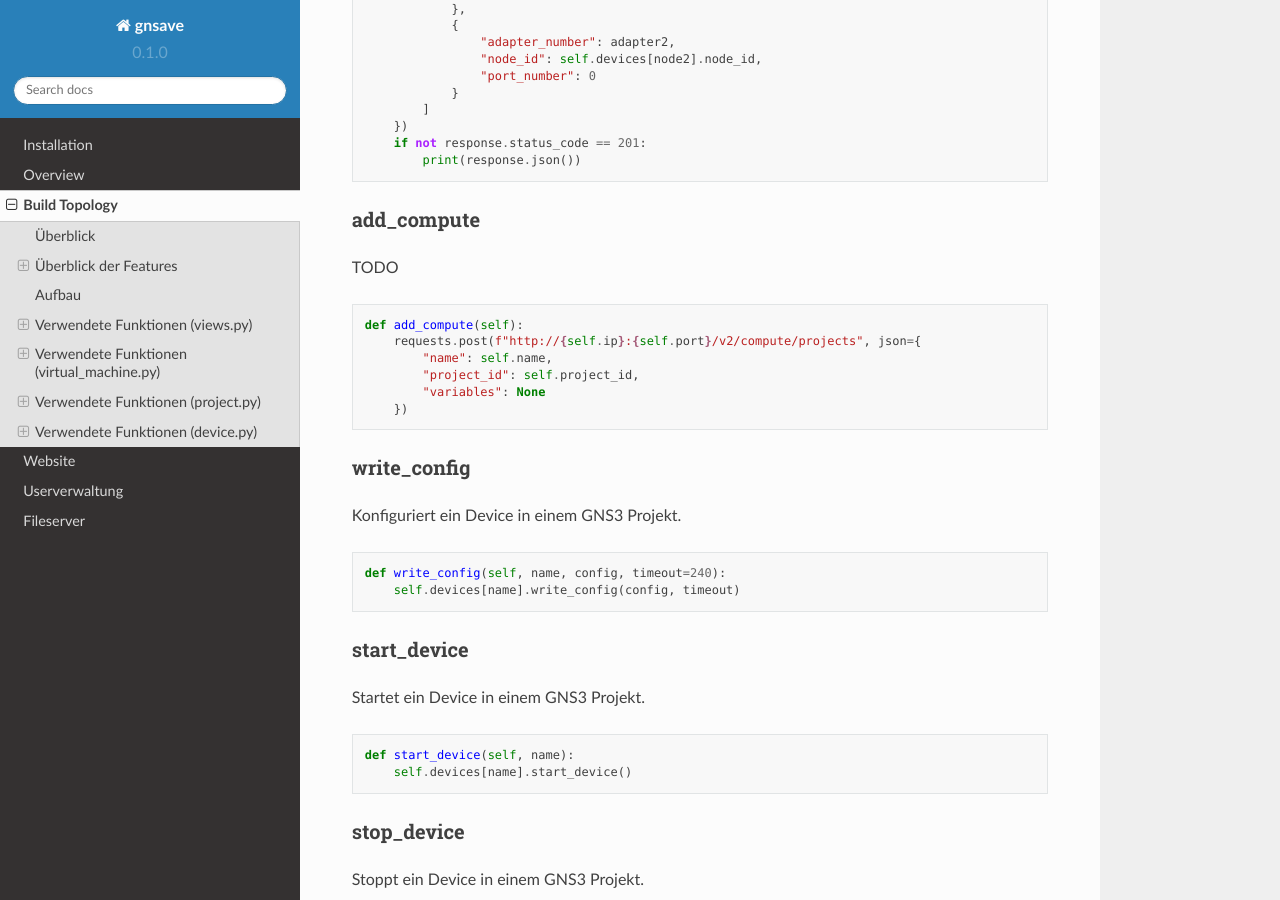
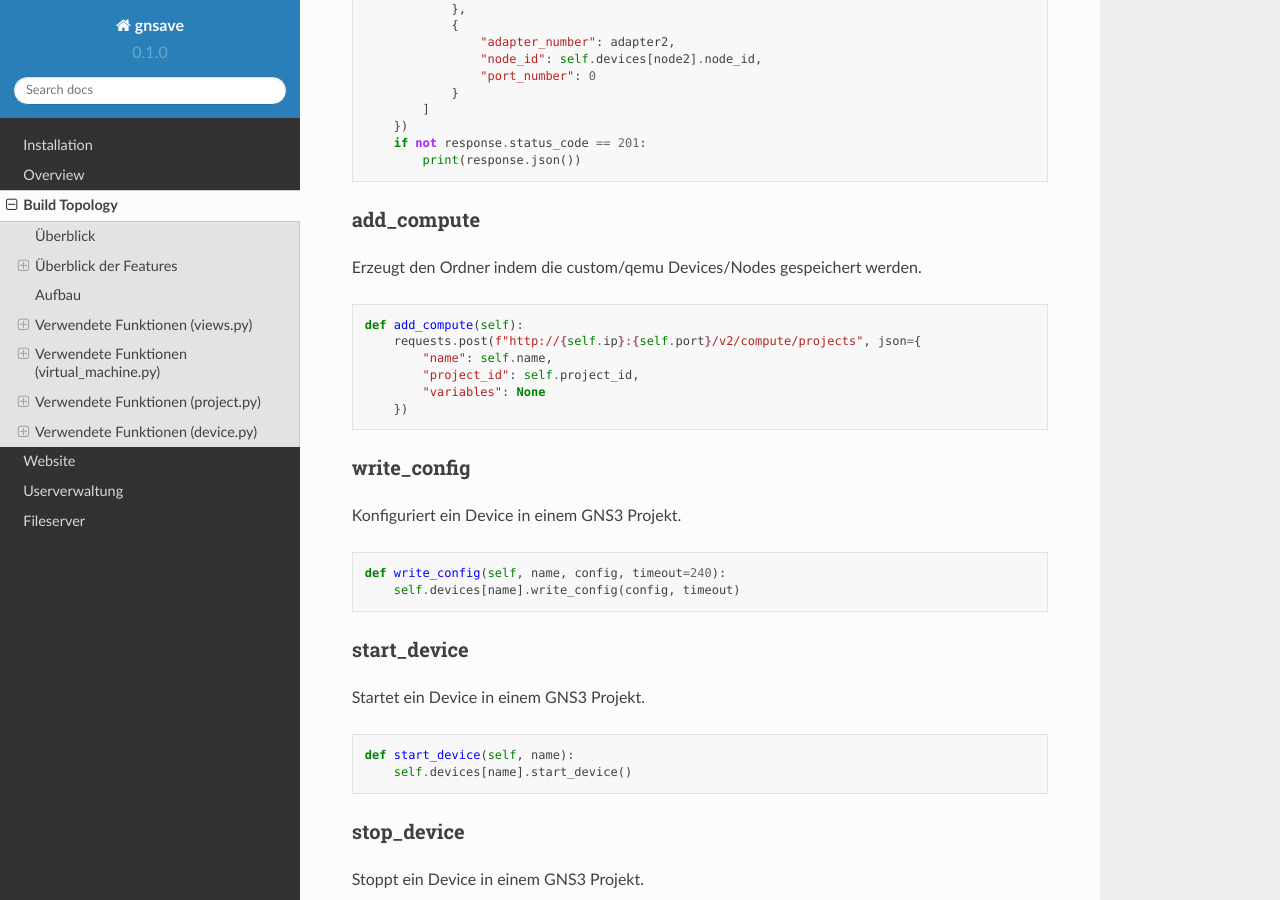
Before and after one commit to gnsave/GNSave, a Sphinx documentation site: the page built from docs/source/build-topology.rst, in a window 1280 px wide and 900 px high, scrolled down 13672 px. Built offline with Sphinx 7.4.7 and the Read the Docs theme 2.0.0, drawn with Linux system fonts in a browser that asks for light colours.

Commit message:
Add_compute beschreibung nachgebessert

```diff
--- a/docs/source/build-topology.rst
+++ b/docs/source/build-topology.rst
@@ -663,7 +663,7 @@ Linked/Verbindet zwei Devices in einem GNS3 Projek über ausgewählte Adapter mi
 add_compute
 ^^^^^^^^^^^^^^^^^^^^^^
 
-TODO
+Erzeugt den Ordner indem die custom/qemu Devices/Nodes gespeichert werden.
 
 .. code-block:: python
 
```
